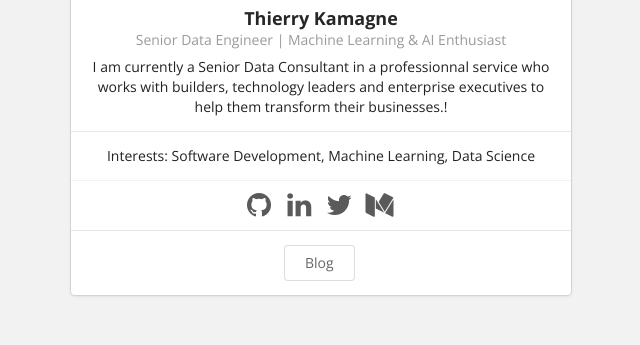
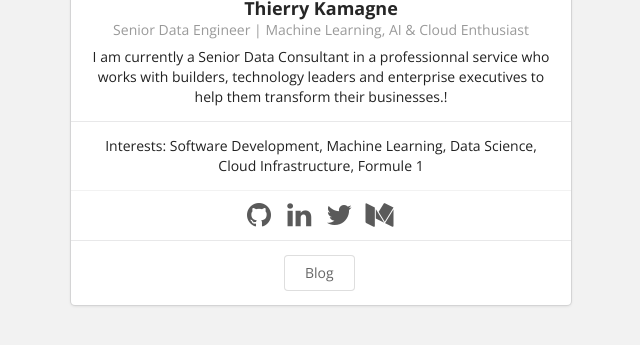
Before and after one commit to tkamag/tkamag.github.io, a Jekyll site: the page built from index.html, in a window 1280 px wide, cut to the strip 342-687 px from the top of the page. Shown: the whole strip, without its empty margins (319-959 px from the left). Built offline with Jekyll 4.4.1, drawn with Linux system fonts in a browser that asks for light colours.

Commit message:
Bio Update

```diff
--- a/_data/bio.json
+++ b/_data/bio.json
@@ -1,7 +1,7 @@
 {
   "basics": {
     "name": "Thierry Kamagne",
-    "label": "Senior Data Engineer | Machine Learning & AI Enthusiast",
+    "label": "Senior Data Engineer | Machine Learning, AI & Cloud Enthusiast",
     "picture": "https://avatars.githubusercontent.com/u/14333637?v=4",
     "website": "https://tkamag.github.io",
     "summary": "I am currently a Senior Data Consultant in a professionnal service who works with builders, technology leaders and enterprise executives to help them transform their businesses.!",
@@ -51,6 +51,14 @@
       "name": "Data Science",
       "keywords": [
       ]
+    },
+    {
+      "name": "Cloud Infrastructure",
+      "keywords": ["AWS"]
+    },
+    {
+      "name": "Formule 1",
+      "keywords": []
     }
   ],
   "skills": [
```
